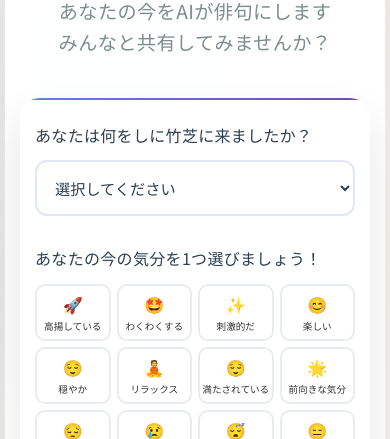
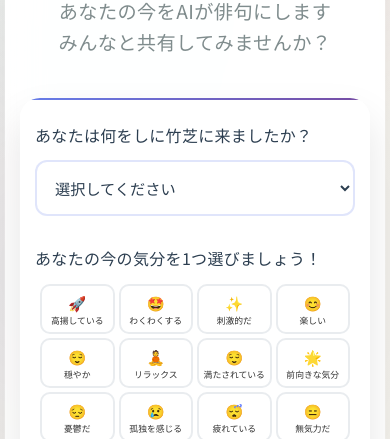
Before and after one commit to Yohhhhhh1220/TAKESHIBAMemories, a website: page public/index.html in a window 390 px wide. Shown: the part 405-844 px from the top of the page. Drawn offline with Linux system fonts and the light colour scheme; no server answers.

Commit message:
スマホ表示の改善: 感情ボタンのサイズ縮小、俳句フォントサイズ調整
- 感情ボタンのgap、padding、min-heightを縮小して画面内に収まるように修正
- 感情ボタンの絵文字とテキストサイズを縮小
- 俳句のフォントサイズを0.7remから0.6remに縮小して3行表示を維持
- 行間とマージンを調整して表示を最適化

```diff
--- a/public/styles.css
+++ b/public/styles.css
@@ -924,31 +924,33 @@ body::before {
     }
 
     .mood-options {
-        gap: 6px;
+        gap: 4px;
         grid-template-columns: repeat(4, 1fr);
+        padding: 0 5px;
     }
 
     .mood-option {
-        min-height: 55px;
-        padding: 6px 2px;
+        min-height: 50px;
+        padding: 4px 1px;
     }
 
     .mood-emoji {
-        font-size: 1rem;
+        font-size: 0.9rem;
+        margin-bottom: 2px;
     }
 
     .mood-text {
-        font-size: 0.6rem;
+        font-size: 0.55rem;
         width: 100%;
         text-align: center;
-        line-height: 1.2;
+        line-height: 1.15;
         word-break: keep-all;
         overflow-wrap: break-word;
         display: -webkit-box;
         -webkit-line-clamp: 2;
         -webkit-box-orient: vertical;
         overflow: hidden;
-        max-height: 2.4em;
+        max-height: 2.3em;
     }
 
     .submit-btn {
@@ -973,9 +975,9 @@ body::before {
     }
 
     .haiku-item .haiku-text {
-        font-size: 0.7rem;
-        line-height: 1.4;
-        margin-bottom: 8px;
+        font-size: 0.6rem;
+        line-height: 1.3;
+        margin-bottom: 6px;
     }
 
     .haiku-meta {
```
